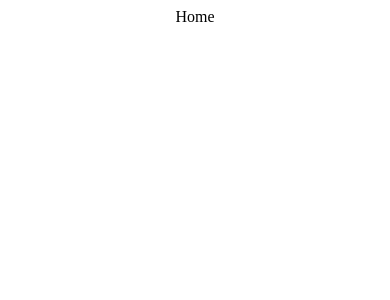
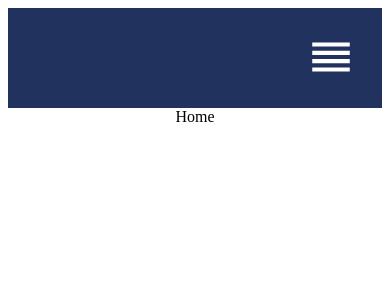
Before and after one commit to NickvanLoo/Portfolio-website2023, a React (Create React App) app in the folder portfolio-website2023/: page / in a window 390 px wide. Shown: the top 300 px of the page. Built offline with nearby package versions, Linux system fonts and the light colour scheme.

Commit message:
Add Navbar

```diff
--- a/portfolio-website2023/src/App.js
+++ b/portfolio-website2023/src/App.js
@@ -3,11 +3,13 @@
 import Home from './pages/Home';
 import Projects from './pages/Projects';
 import Experience from './pages/Experience';
+import Navbar from './components/Navbar';
 
 function App() {
   return (
     <div className="App">
       <Router>
+        <Navbar />
         <Routes>
           <Route path="/" element={<Home />} />
           <Route path="/projects" element={<Projects />} />
--- a/portfolio-website2023/src/components/Navbar.js
+++ b/portfolio-website2023/src/components/Navbar.js
@@ -1,8 +1,34 @@
-import React from "react";
+import React, { useEffect, useState } from "react";
+import { Link, useLocation } from "react-router-dom";
+import "../styles/Navbar.css";
+import ReorderIcon from "@material-ui/icons/Reorder";
 
 function Navbar(){
+    const [expandNavbar, setExpandNavbar] = useState(false);
+
+    const location = useLocation();
+
+    useEffect(() => {
+        setExpandNavbar(false);
+    }, [location]);
+
     return(
-        <div>Navbar</div>
+        <div className="navbar" id={expandNavbar ? "open" : "close"}>
+            <div className="toggleButton">
+                <button
+                onClick={() => {
+                    setExpandNavbar((prev) => !prev)
+                    }}
+                >
+                    <ReorderIcon />
+                </button>
+            </div>
+            <div className="links">
+             <Link to="/">Home</Link>
+             <Link to="/projects">Projecten</Link>
+             <Link to="/experience">Ervaring</Link>
+            </div>
+        </div>
     )
 }
 
--- /dev/null
+++ b/portfolio-website2023/src/styles/Navbar.css
@@ -0,0 +1,88 @@
+.navbar {
+    width: 100%;
+    height: 100px;
+    background: #21325e;
+  }
+
+  .links {
+    width: 100%;
+    height: 100%;
+    display: flex;
+    align-items: center;
+    justify-content: center;
+    color: white;
+  }
+
+  .navbar a {
+    color: white;
+    text-decoration: none;
+    margin: 20px;
+    font-size: 25px;
+  }
+
+  .toggleButton {
+    width: 100%;
+    height: 100px;
+    display: flex;
+    align-items: center;
+    justify-content: flex-end;
+  }
+
+  .toggleButton svg {
+    font-size: 50px;
+  }
+  .toggleButton button {
+    margin-right: 20px;
+    background-color: transparent;
+    border: none;
+    color: white;
+    cursor: pointer;
+  }
+
+  #open {
+    height: 100vh;
+  }
+
+  #open .links {
+    flex-direction: column;
+    justify-content: flex-start;
+    margin-top: 100px;
+  }
+
+  #open a {
+    width: 100%;
+    text-align: center;
+  }
+
+  @media only screen and (max-width: 900px) {
+    .navbar a {
+      width: 70px;
+    }
+  }
+
+  @media only screen and (max-width: 600px) {
+    .toggleButton {
+      display: flex;
+    }
+    #close a {
+      display: none;
+    }
+  }
+
+  @media only screen and (min-width: 600px) {
+    .toggleButton {
+      display: none;
+    }
+
+    .hiddenLinks {
+      display: none;
+    }
+
+    #open {
+      height: 100px;
+    }
+
+    #open .links {
+      flex-direction: row;
+    }
+  }
```
